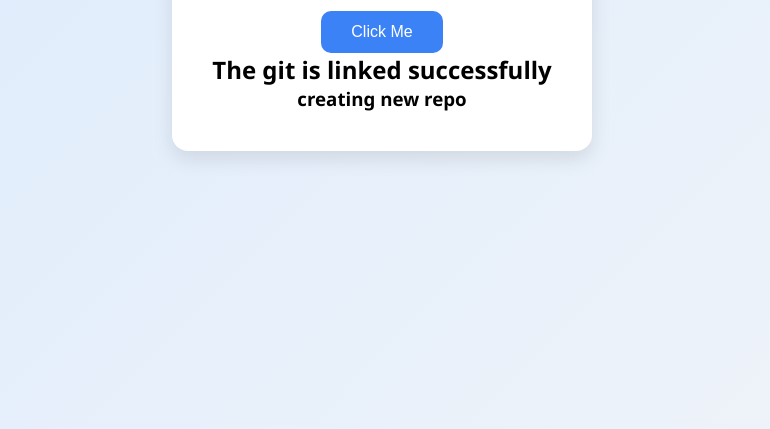
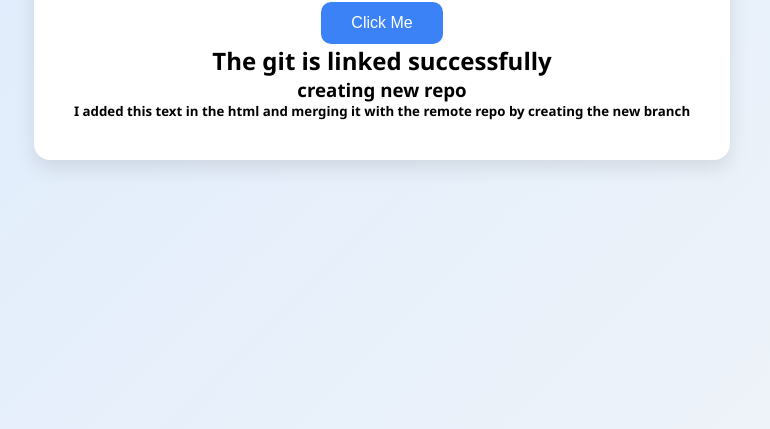
Before and after one commit to Gitlearn-learn/project-one, a plain HTML site: page index.html in a window 1280 px wide. Shown: the part 371-800 px from the top of the page, without its empty margins (258-1028 px from the left). Drawn offline with Linux system fonts and the light colour scheme.

Commit message:
New branch1

```diff
--- a/index.html
+++ b/index.html
@@ -11,6 +11,7 @@
     <button id="actionBtn">Click Me</button>
     <h2>The git is linked successfully</h2>
     <h3>creating new repo</h3>
+    <h5> I added this text in the html and merging it with the remote repo by creating the new branch</h5>
   </div>
 
   <script src="main.js"></script>
```
